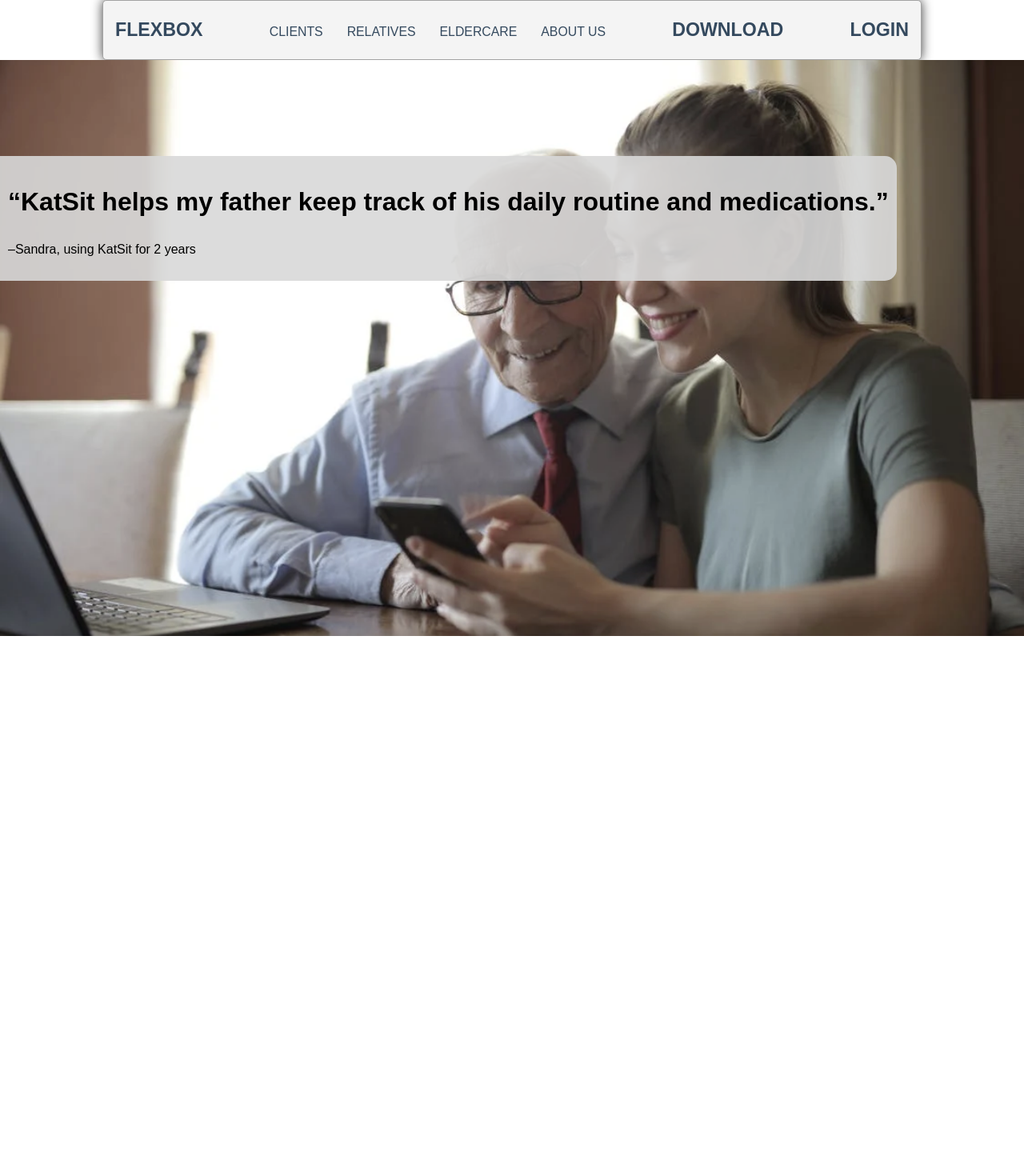
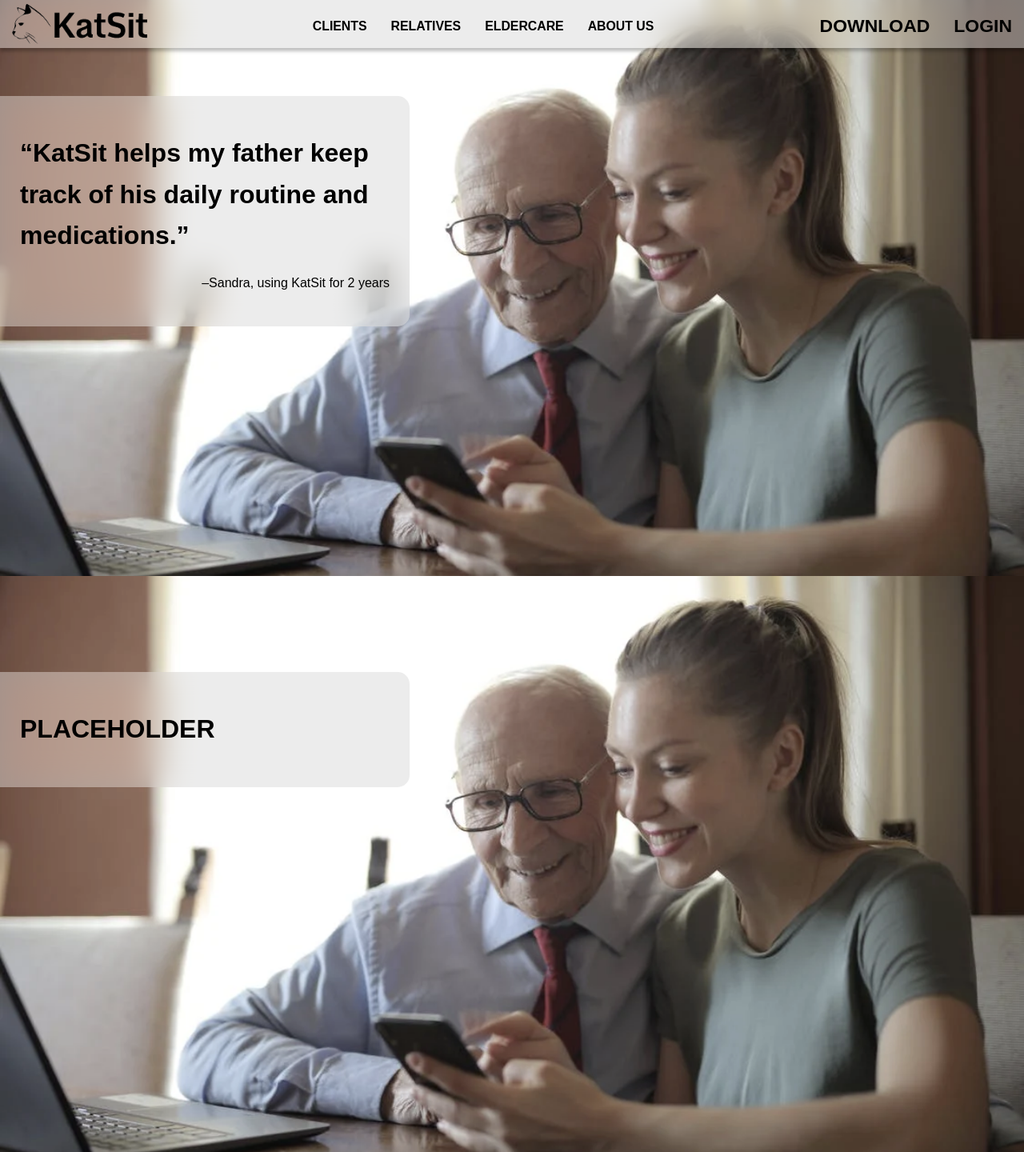
Before and after one commit to Wanzaz/KatSit, a Flask app: page / in a window 1280 px wide. Shown: the whole page at 80% size. Before the commit the page ends 795 px from the top, so only its background shows below. Run offline with Flask 2, Linux system fonts and the light colour scheme; some web fonts are replaced.

Commit message:
CSS and index fixes

```diff
--- a/src/static/style.css
+++ b/src/static/style.css
@@ -1,13 +1,16 @@
 @import url('https://fonts.googleapis.com/css2?family=Monda&display=swap');
+
 * {
 	box-sizing: border-box;
 }
+
 body {
 	font-family: 'Monda', sans-serif;
 	line-height: 1.6;
 	margin: 0;
 	min-height: 100vh;
 }
+
 ul {
     margin: 0;
     padding: 0;
@@ -17,7 +20,7 @@ ul {
 /* header */
 
 h2, h3, a {
-	color: #34495e;
+	color: #000000;
 }
 
 a {
@@ -27,79 +30,100 @@ a {
 .logo {
 	margin: 0;
 	font-size: 1.45em;
+    display: flex;
 }
 
 .main-nav {
+    min-height: 100%;
 	margin-top: 5px;
 
 }
+
 .logo a, .main-nav a {
-	padding: 10px 15px;
+	padding: 0px 15px;
 	text-transform: uppercase;
 	text-align: center;
 	display: block;
+    font-weight: bold;
+}
+
+.logo a {
+    display: flex;
+    justify-content: center;
+    align-items: center;
+}
+
+.logo a img {
+    max-height: 50px;
+    width: auto;
 }
 
 .main-nav a {
-	color: #34495e;
+	color: #000000;
 	font-size: .99em;
 }
 
 .main-nav a:hover {
-	color: #718daa;
+	color: #414141;
 }
 
 .header {
+    flex-direction: column;
+    align-items: center;
+    width: 100%;
+    margin: 0 auto;
 	padding-top: .5em;
 	padding-bottom: .5em;
-	border: 1px solid #a2a2a2;
-	background-color: #f4f4f4;
-	-webkit-box-shadow: 0px 0px 14px 0px rgba(0,0,0,0.75);
-	-moz-box-shadow: 0px 0px 14px 0px rgba(0,0,0,0.75);
-	box-shadow: 0px 0px 14px 0px rgba(0,0,0,0.75);
-	-webkit-border-radius: 5px;
-	-moz-border-radius: 5px;
-	border-radius: 5px;
+    background-color: rgba(217, 217, 217, 0.5);
+	-webkit-box-shadow: 0px 4px 4px rgba(0, 0, 0, 0.25);
+	-moz-box-shadow: 0px 4px 4px rgba(0, 0, 0, 0.25);
+	box-shadow: 0px 4px 4px rgba(0, 0, 0, 0.25);
+    -webkit-backdrop-filter:saturate(180%) blur(20px);
+    backdrop-filter: saturate(180%) blur(20px);
 }
 
-@media (min-width: 769px) {
-	.header,
-	.main-nav {
+.header, .main-nav {
     display: flex;
-	}
-	.header {
-		flex-direction: column;
+    justify-items: center;
     align-items: center;
-		width: 80%;
-		margin: 0 auto;
-		max-width: 1150px;
 }
 
-}
-
-@media (min-width: 1025px) {
+@media (min-width: 925px) {
 	.header {
 		flex-direction: row;
 		justify-content: space-between;
+        height: 60px;
+        position: fixed;
+        left: 0;
+        top: 0;
+        z-index: 999;
 	}
 
 }
 
 /* index */
 .hero {
+    position: relative;
     height: 90vh;
     width: 100vw;
     background-image: url("hero-bg.png");
     background-position: center;
     background-repeat: no-repeat;
     background-size: cover;
-    position: relative;
 }
 
 .hero-text {
     margin-top: 15vh;
-    padding: 10px;
+    padding: 25px;
     position: absolute;
-    background: rgba(217, 217, 217, 0.9);
+    background-color: rgba(217, 217, 217, 0.5);
+	-webkit-backdrop-filter:saturate(180%) blur(20px);
+    backdrop-filter: saturate(180%) blur(20px);
     border-radius: 0px 15px 15px 0px;
+    width: 40%;
+    min-width: 300px;
 }
+
+.hero-text p {
+    text-align: right;
+}
--- a/src/templates/index.html
+++ b/src/templates/index.html
@@ -1,15 +1,17 @@
 {% extends "base.html" %}
 {% block header %}
 <header class="header">
-    <h1 class="logo"><a href="#">Flexbox</a></h1>
+    <h1 class="logo"><a href="#"><img src="static/KatSitLogo.png"></a></h1>
     <ul class="main-nav">
         <li><a href="#">Clients</a></li>
         <li><a href="#">Relatives</a></li>
         <li><a href="#">Eldercare</a></li>
         <li><a href="#">About us</a></li>
     </ul>
-    <h1 class="logo"><a href="#">Download</a></h1>
-    <h1 class="logo"><a href="#">Login</a></h1>
+    <ul class="main-nav">
+        <li><h1 class="logo"><a href="#">Download</a></h1></li>
+        <li><h1 class="logo"><a href="#">Login</a></h1></li>
+    </ul>
 </header>
 {% endblock %}
 {% block content %}
@@ -19,4 +21,9 @@
         <p>–Sandra, using KatSit for 2 years</p>
     </div>
 </div>
+<div class="hero">
+    <div class="hero-text">
+        <h1>PLACEHOLDER</h1>
+    </div>
+</div>
 {% endblock %}
```
Also changed, not shown: src/static/KatSitLogo.png. Lines whose indentation alone changed are shown as unchanged.
